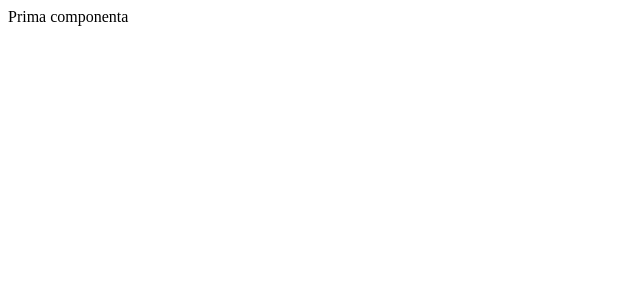
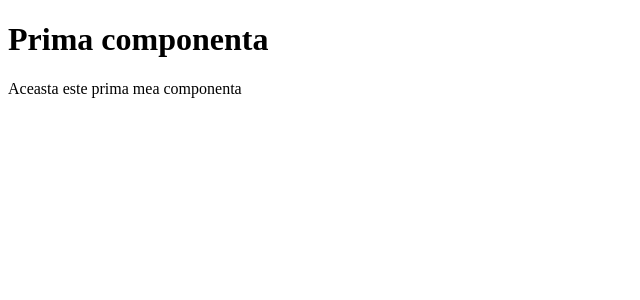
Before and after one commit to RafaMincu/react-fpage, a React (Create React App) app: page / in a window 1280 px wide. Shown: the top 300 px of the page, without its empty margins (0-640 px from the left). Built offline with nearby package versions, Linux system fonts and the light colour scheme.

Commit message:
am creat prima mea componenta App

```diff
--- /dev/null
+++ b/src/App.jsx
@@ -0,0 +1,14 @@
+import React, { Component } from 'react'
+
+class App extends Component {
+    render () {
+        return (
+            <div>
+                <h1>Prima componenta</h1>
+                <p>Aceasta este prima mea componenta</p>
+            </div>
+        )
+    }
+}
+
+export default App
--- a/src/index.js
+++ b/src/index.js
@@ -1,8 +1,8 @@
 import React from 'react'
-import reactDom from 'react-dom'
 import ReactDOM from 'react-dom'
+import App from './App'
 
 ReactDOM.render (
-    <div>Prima componenta</div>,
+    <App />,
     document.getElementById('root')
 )
```
